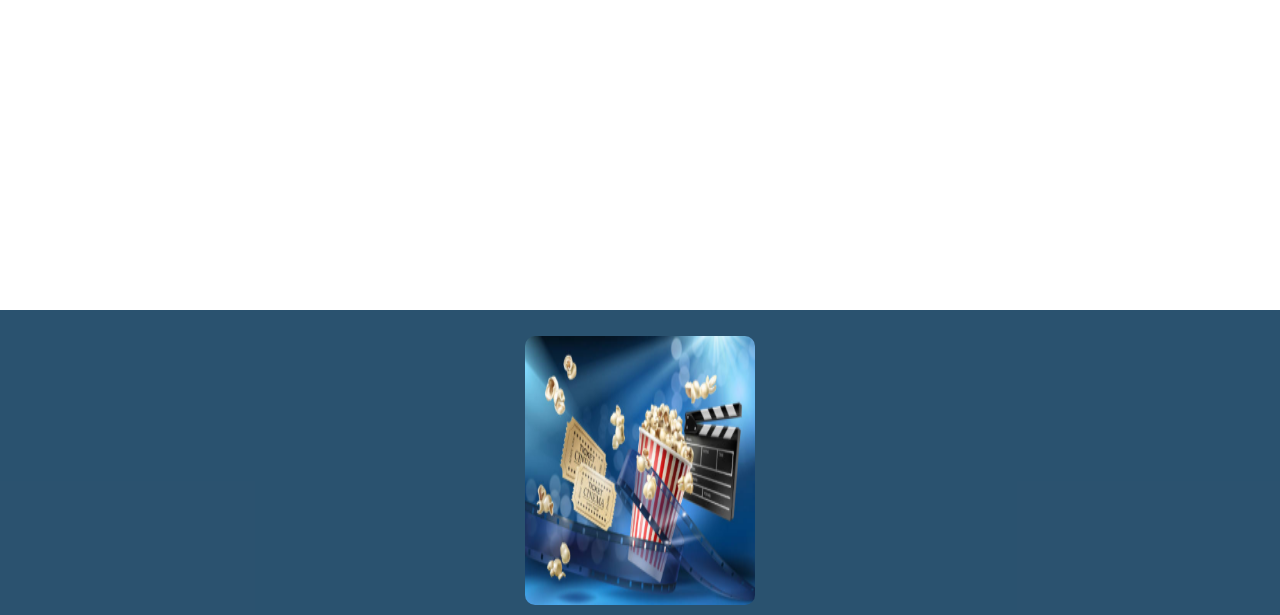
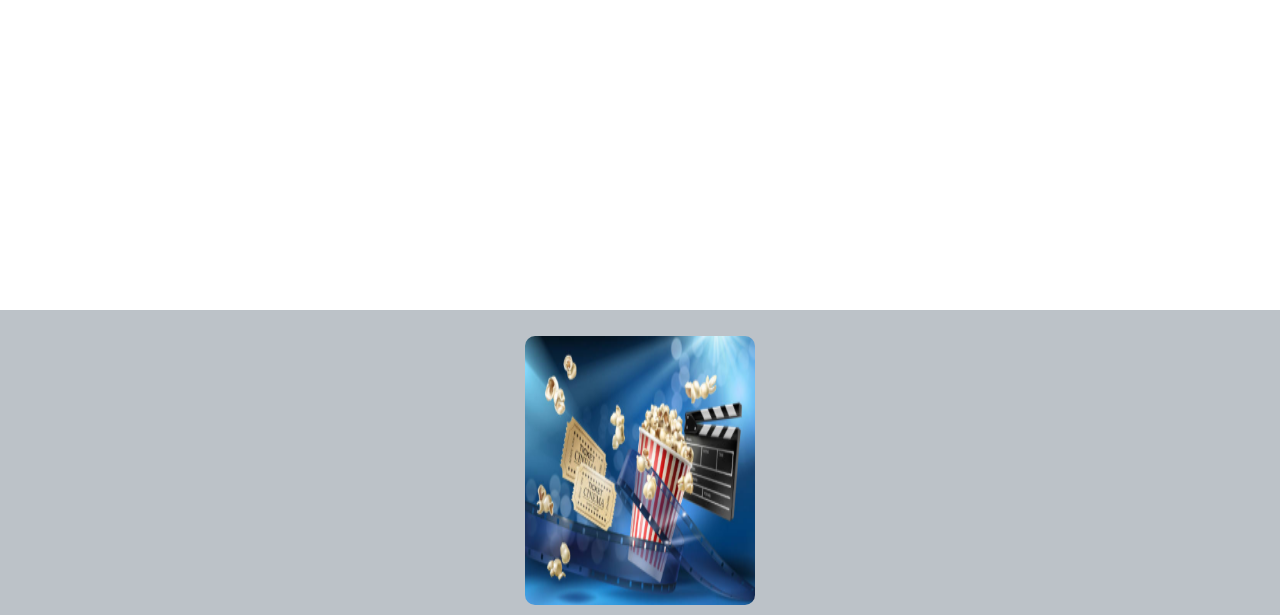
Before and after one commit to hadeel303elmutasim/Nova_Cinema, a plain HTML site: page index.html in a window 1280 px wide. Shown: the part 7140-7755 px from the top of the page. Drawn offline with Linux system fonts and the light colour scheme.

Commit message:
Update style.css

```diff
--- a/css/style.css
+++ b/css/style.css
@@ -1250,7 +1250,7 @@ body {
 .section11 {
     width: 100%;
     height: 55vh;
-    background-color: #234c6af6;
+    background-color: #BCC2C8;
 }
 
 .section11-container {
```
